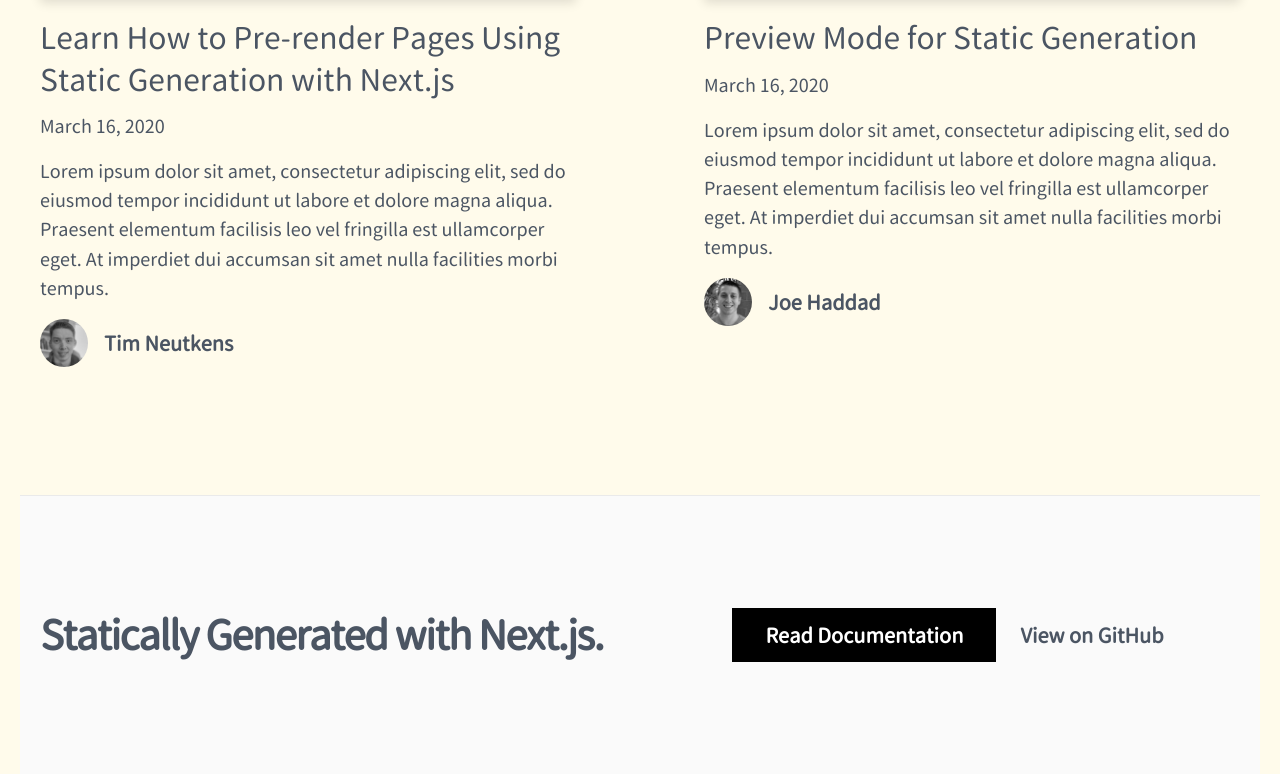
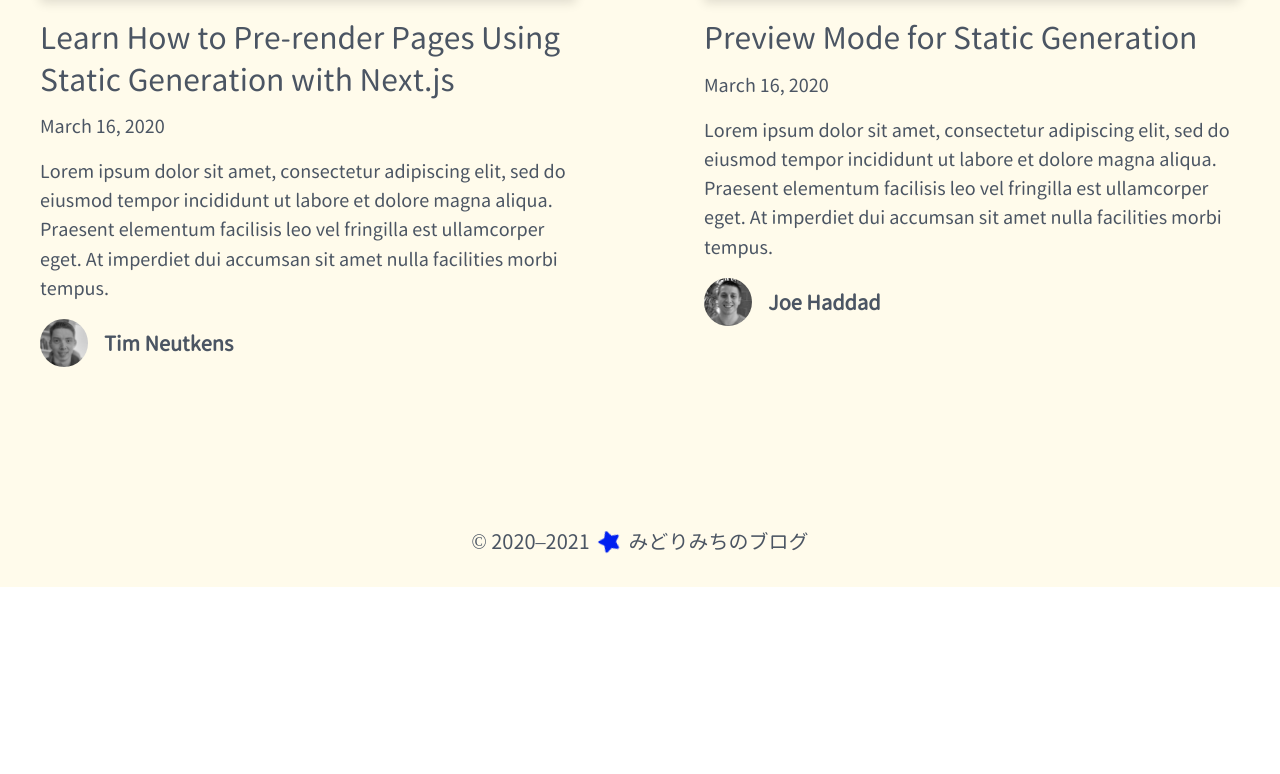
Before and after one commit to midorimici/nextjs-blog, a Next.js app: page / in a window 1280 px wide. Shown: the part 1713-2487 px from the top of the page. After the commit the page ends 2300 px from the top, so only its background shows below. Built offline with nearby package versions, Linux system fonts and the light colour scheme.

Commit message:
💄 #1 update footer

```diff
--- a/components/footer.tsx
+++ b/components/footer.tsx
@@ -1,30 +1,14 @@
-import Container from './container'
-import { EXAMPLE_PATH } from '../lib/constants'
+import { FontAwesomeIcon } from '@fortawesome/react-fontawesome'
+import { faStar } from '@fortawesome/free-solid-svg-icons'
 
 const Footer = () => {
   return (
-    <footer className="bg-accent-1 border-t border-accent-2">
-      <Container>
-        <div className="py-28 flex flex-col lg:flex-row items-center">
-          <h3 className="text-4xl lg:text-5xl font-bold tracking-tighter leading-tight text-center lg:text-left mb-10 lg:mb-0 lg:pr-4 lg:w-1/2">
-            Statically Generated with Next.js.
-          </h3>
-          <div className="flex flex-col lg:flex-row justify-center items-center lg:pl-4 lg:w-1/2">
-            <a
-              href="https://nextjs.org/docs/basic-features/pages"
-              className="mx-3 bg-black hover:bg-white hover:text-black border border-black text-white font-bold py-3 px-12 lg:px-8 duration-200 transition-colors mb-6 lg:mb-0"
-            >
-              Read Documentation
-            </a>
-            <a
-              href={`https://github.com/vercel/next.js/tree/canary/examples/${EXAMPLE_PATH}`}
-              className="mx-3 font-bold hover:underline"
-            >
-              View on GitHub
-            </a>
-          </div>
-        </div>
-      </Container>
+    <footer>
+      <div className="py-8 flex justify-center items-center gap-2">
+        {`© 2020–${(new Date()).getFullYear()}`}
+        <FontAwesomeIcon icon={faStar} className="w-5 inline-block animate-rotate" />
+        みどりみちのブログ
+      </div>
     </footer>
   )
 }
--- a/tailwind.config.js
+++ b/tailwind.config.js
@@ -29,6 +29,36 @@ module.exports = {
         small: '0 5px 10px rgba(0, 0, 0, 0.12)',
         medium: '0 8px 30px rgba(0, 0, 0, 0.12)',
       },
+      keyframes: {
+        rotate: {
+          '0%': {
+            color: '#0000f0',
+            transform: 'scale(1.0) rotate(0)',
+          },
+          '20%': {
+            color: '#f00000',
+          },
+          '40%': {
+            color: '#f0f000',
+          },
+          '50%': {
+            transform: 'scale(1.5) rotate(360deg)',
+          },
+          '60%': {
+            color: '#f0f000',
+          },
+          '80%': {
+            color: '#00f0f0',
+          },
+          '100%': {
+            color: '#0000f0',
+            transform: 'scale(1.0) rotate(720deg)',
+          },
+        },
+      },
+      animation: {
+        rotate: 'rotate 6s cubic-bezier(0.5, 0.5, 0.5, 0.5) infinite',
+      },
     },
   },
 }
```
